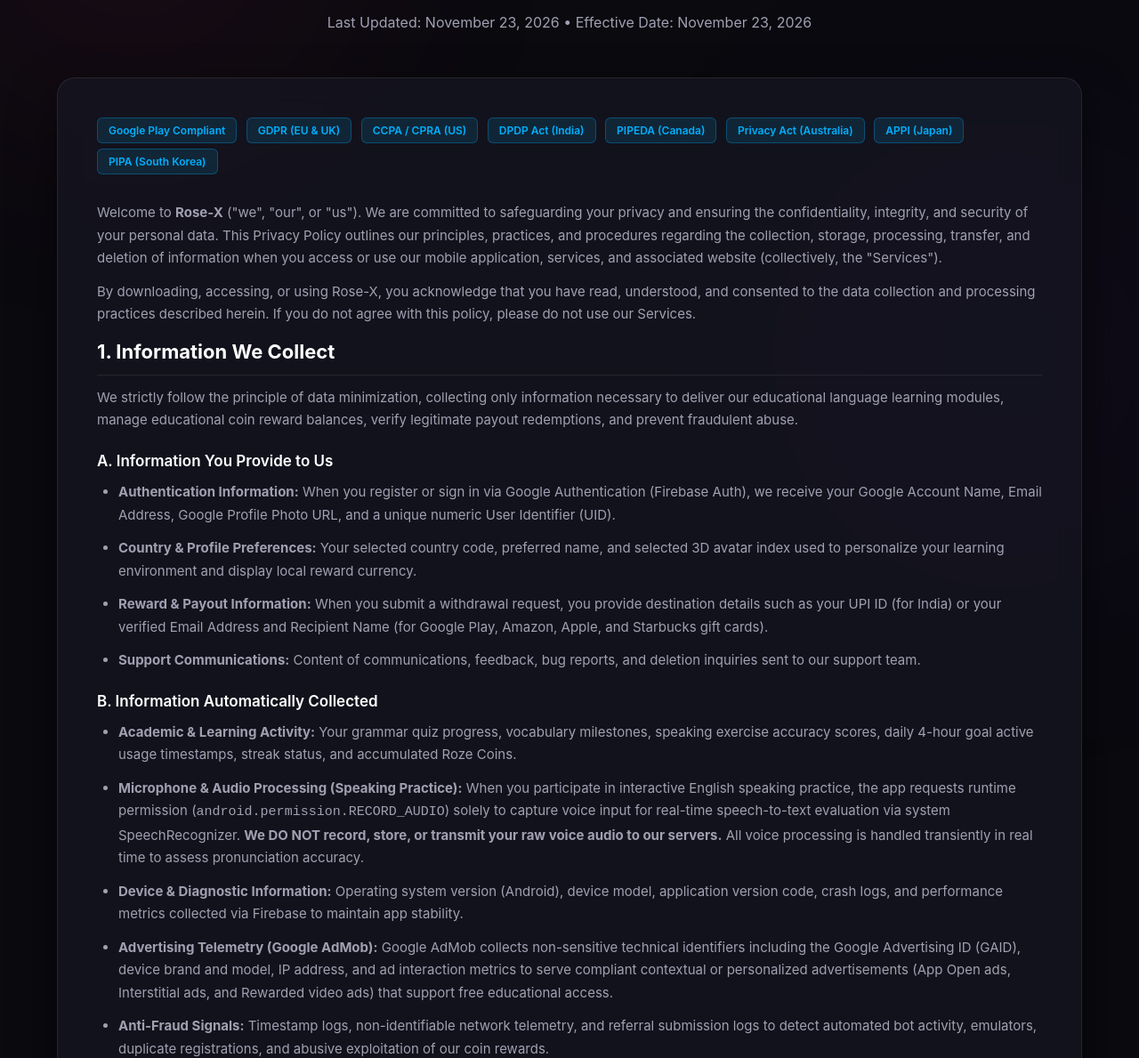
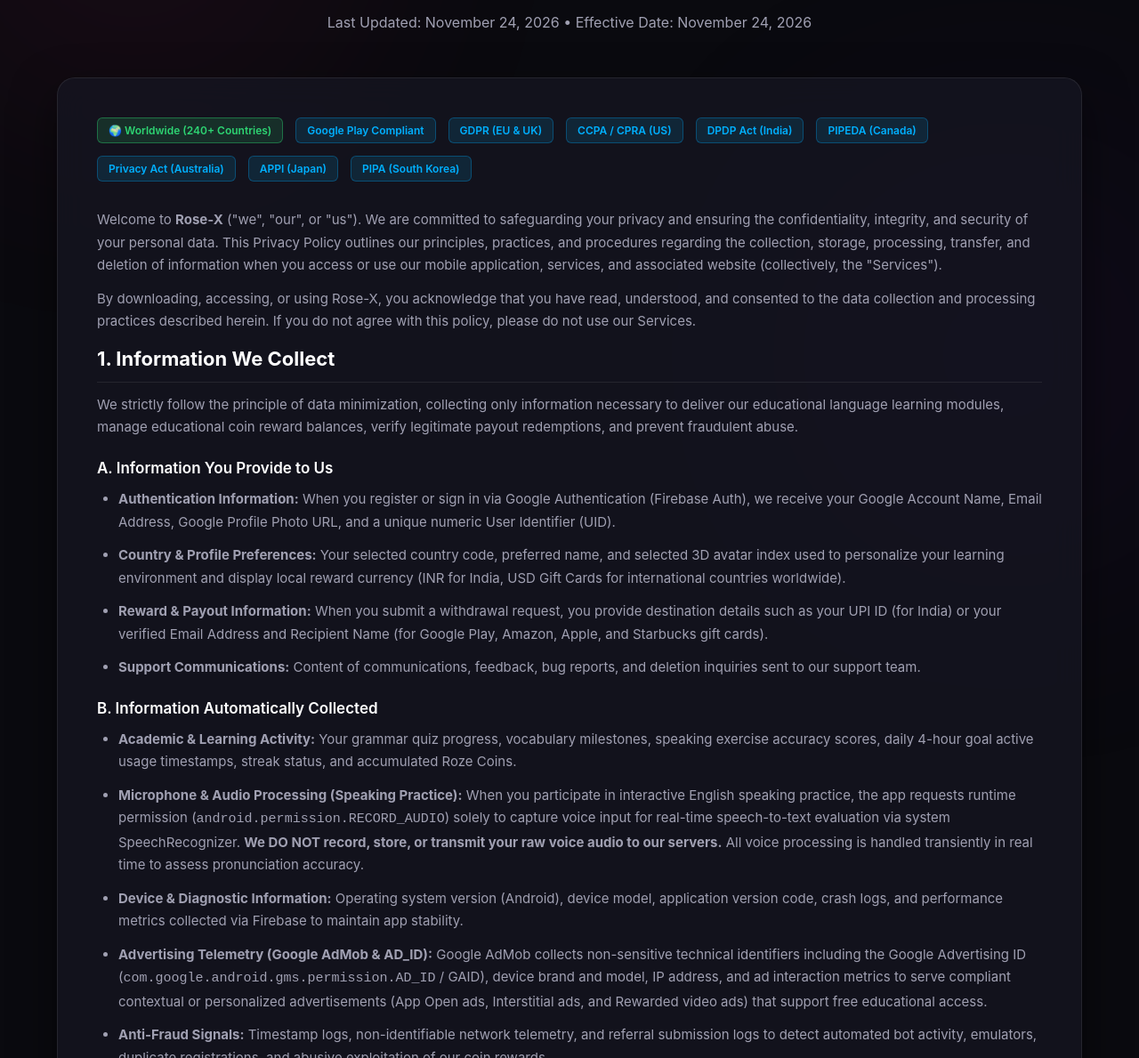
Before and after one commit to krrozexsupport-ship-it/krrosex-site, a plain HTML site: page krrosex-site/privacy-policy.html in a window 1280 px wide. Shown: the part 251-1440 px from the top of the page at 89% size. Drawn offline with Linux system fonts and the light colour scheme.

```diff
--- a/krrosex-site/privacy-policy.html
+++ b/krrosex-site/privacy-policy.html
@@ -45,11 +45,12 @@
       <div class="policy-header">
         <span class="section-tag">Legal &amp; Privacy Compliance</span>
         <h1 class="section-title">Privacy Policy</h1>
-        <p class="section-desc">Last Updated: November 23, 2026 • Effective Date: November 23, 2026</p>
+        <p class="section-desc">Last Updated: November 24, 2026 • Effective Date: November 24, 2026</p>
       </div>
 
       <div class="policy-card">
-        <div style="margin-bottom: 24px;">
+        <div style="margin-bottom: 24px; display: flex; flex-wrap: wrap; gap: 8px;">
+          <span class="policy-badge" style="background: rgba(46, 213, 115, 0.15); border-color: rgba(46, 213, 115, 0.4); color: #2ed573;">🌍 Worldwide (240+ Countries)</span>
           <span class="policy-badge">Google Play Compliant</span>
           <span class="policy-badge">GDPR (EU &amp; UK)</span>
           <span class="policy-badge">CCPA / CPRA (US)</span>
@@ -75,7 +76,7 @@
         <h3>A. Information You Provide to Us</h3>
         <ul>
           <li><strong>Authentication Information:</strong> When you register or sign in via Google Authentication (Firebase Auth), we receive your Google Account Name, Email Address, Google Profile Photo URL, and a unique numeric User Identifier (UID).</li>
-          <li><strong>Country &amp; Profile Preferences:</strong> Your selected country code, preferred name, and selected 3D avatar index used to personalize your learning environment and display local reward currency.</li>
+          <li><strong>Country &amp; Profile Preferences:</strong> Your selected country code, preferred name, and selected 3D avatar index used to personalize your learning environment and display local reward currency (INR for India, USD Gift Cards for international countries worldwide).</li>
           <li><strong>Reward &amp; Payout Information:</strong> When you submit a withdrawal request, you provide destination details such as your UPI ID (for India) or your verified Email Address and Recipient Name (for Google Play, Amazon, Apple, and Starbucks gift cards).</li>
           <li><strong>Support Communications:</strong> Content of communications, feedback, bug reports, and deletion inquiries sent to our support team.</li>
         </ul>
@@ -85,7 +86,7 @@
           <li><strong>Academic &amp; Learning Activity:</strong> Your grammar quiz progress, vocabulary milestones, speaking exercise accuracy scores, daily 4-hour goal active usage timestamps, streak status, and accumulated Roze Coins.</li>
           <li><strong>Microphone &amp; Audio Processing (Speaking Practice):</strong> When you participate in interactive English speaking practice, the app requests runtime permission (<code>android.permission.RECORD_AUDIO</code>) solely to capture voice input for real-time speech-to-text evaluation via system SpeechRecognizer. <strong>We DO NOT record, store, or transmit your raw voice audio to our servers.</strong> All voice processing is handled transiently in real time to assess pronunciation accuracy.</li>
           <li><strong>Device &amp; Diagnostic Information:</strong> Operating system version (Android), device model, application version code, crash logs, and performance metrics collected via Firebase to maintain app stability.</li>
-          <li><strong>Advertising Telemetry (Google AdMob):</strong> Google AdMob collects non-sensitive technical identifiers including the Google Advertising ID (GAID), device brand and model, IP address, and ad interaction metrics to serve compliant contextual or personalized advertisements (App Open ads, Interstitial ads, and Rewarded video ads) that support free educational access.</li>
+          <li><strong>Advertising Telemetry (Google AdMob &amp; AD_ID):</strong> Google AdMob collects non-sensitive technical identifiers including the Google Advertising ID (<code>com.google.android.gms.permission.AD_ID</code> / GAID), device brand and model, IP address, and ad interaction metrics to serve compliant contextual or personalized advertisements (App Open ads, Interstitial ads, and Rewarded video ads) that support free educational access.</li>
           <li><strong>Anti-Fraud Signals:</strong> Timestamp logs, non-identifiable network telemetry, and referral submission logs to detect automated bot activity, emulators, duplicate registrations, and abusive exploitation of our coin rewards.</li>
         </ul>
 
@@ -114,7 +115,7 @@
         <ul>
           <li><strong>Google LLC (Firebase):</strong> Used for secure user authentication (Firebase Auth), cloud database synchronization (Firebase Realtime Database and Cloud Firestore), and crash diagnostics. Governed by the <a href="https://policies.google.com/privacy" target="_blank" rel="noopener" style="color: var(--primary);">Google Privacy Policy</a>.</li>
           <li><strong>Google Play Services &amp; Speech Services:</strong> Core Android libraries enabling authentication, application integrity verification, and transient real-time speech recognition for interactive language exercises without persistent audio storage.</li>
-          <li><strong>Google AdMob (Advertising Partner):</strong> Rose-X integrates <strong>Google AdMob (Google LLC)</strong> to serve contextual and non-intrusive App Open, Interstitial, and Rewarded video advertisements to support free educational access and reward coin claims. Google AdMob processes technical data including your Google Advertising ID (GAID), device brand/model, IP address, approximate diagnostic data, and ad interaction telemetry in strict compliance with Google Play Developer Policies and applicable global privacy regulations (including GDPR consent mechanisms, CCPA opt-out choices, and DPDP guidelines). Governed by the <a href="https://policies.google.com/technologies/ads" target="_blank" rel="noopener" style="color: var(--primary);">Google Advertising Privacy Policy</a>. Users retain full authority to reset their Advertising ID or opt out of personalized ads at any time via Android Device Settings &gt; Google &gt; Ads.</li>
+          <li><strong>Google AdMob (Advertising Partner):</strong> Rose-X integrates <strong>Google AdMob (Google LLC)</strong> to serve contextual and non-intrusive App Open, Interstitial, and Rewarded video advertisements to support free educational access and reward coin claims. Google AdMob processes technical data including your Google Advertising ID (<code>AD_ID</code> / GAID), device brand/model, IP address, approximate diagnostic data, and ad interaction telemetry in strict compliance with Google Play Developer Policies and applicable global privacy regulations (including GDPR consent mechanisms, CCPA opt-out choices, and DPDP guidelines). Governed by the <a href="https://policies.google.com/technologies/ads" target="_blank" rel="noopener" style="color: var(--primary);">Google Advertising Privacy Policy</a>. Users retain full authority to reset their Advertising ID or opt out of personalized ads at any time via Android Device Settings &gt; Google &gt; Ads.</li>
           <li><strong>Reward &amp; Payout Delivery (24-Hour Fulfillment):</strong> Digital redemption codes (Amazon, Apple, Google Play, Starbucks, Flipkart) and direct UPI routing networks receive only essential destination details (UPI ID or verified recipient email address) solely to execute payouts. All legitimate, verified withdrawal requests are processed and fulfilled within <strong>24 hours</strong>.</li>
         </ul>
 
```
